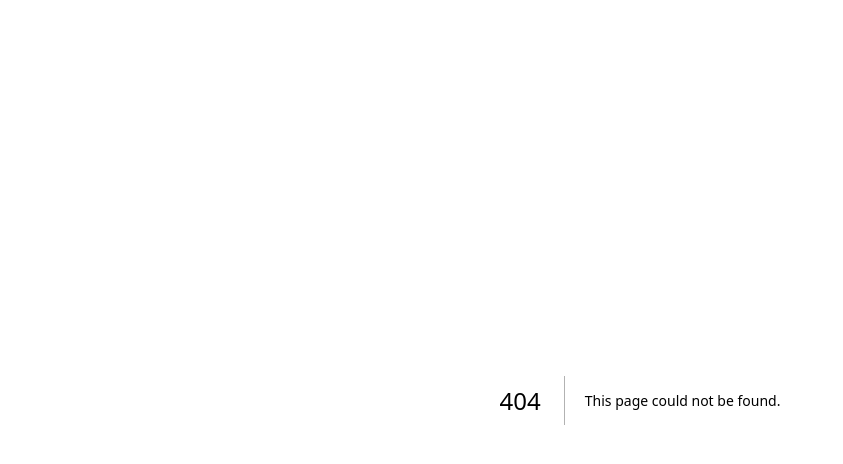
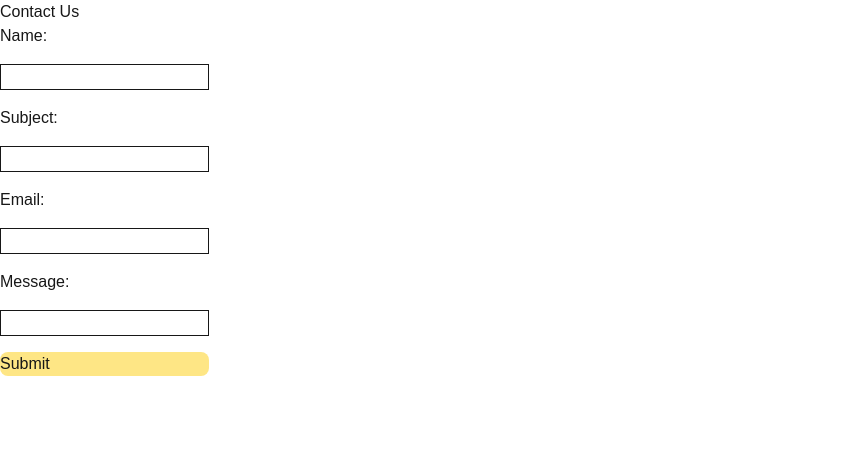
Before and after one commit to NoroffFEU/jsfw-2025-v1-tina-js-framework, a Next.js app in the folder storefront/: page /contact in a window 1280 px wide. Before the commit this address had no page. Shown: the top 464 px of the page, without its empty margins (0-843 px from the left). Built offline with nearby package versions, Linux system fonts and the light colour scheme.

Commit message:
ADDS contact page and form components

```diff
--- /dev/null
+++ b/storefront/app/contact/page.tsx
@@ -0,0 +1,12 @@
+import ContactForm from "@/components/contact/ContactForm";
+
+
+export default function Contact() {
+  return (
+    <div>
+        <h1>Contact Us</h1>
+       <ContactForm />
+
+    </div>
+  );
+}
--- a/storefront/app/page.tsx
+++ b/storefront/app/page.tsx
@@ -6,6 +6,7 @@ export default function Home() {
       <main className="flex min-h-screen w-full max-w-3xl flex-col items-center justify-between py-32 px-16 bg-white dark:bg-black sm:items-start">
         <h1>Hello there</h1>
         <Link href="/shop"> Shop </Link>
+        <Link href="/contact"> Contact Us </Link>
       </main>
     </div>
   );
--- /dev/null
+++ b/storefront/components/contact/ContactForm.tsx
@@ -0,0 +1,26 @@
+// import { zodResolver } from "@hookform/resolvers/zod";
+export default function ContactForm() {
+  return (
+    <div className="flex ">
+      <form className="flex flex-col gap-4 ">
+
+        {/* name */}
+        <label htmlFor="name"> Name:</label>
+        <input className="border" id="name" type="text" name="name" required />
+
+        {/* subject */}
+         <label htmlFor="subject">Subject:</label>
+        <input className="border" id="subject" type="text" name="subject" required />
+
+        {/* email */}
+         <label htmlFor="email"> Email:</label>
+        <input className="border" id="email" type="email" name="email" required />
+
+        {/* message */}
+         <label htmlFor="message"> Message:</label>
+        <input className="border" id="message" type="text" name="message" required />
+       <button className="flex bg-amber-200 rounded-lg"> Submit </button>
+      </form>
+    </div>
+  );
+}
```
